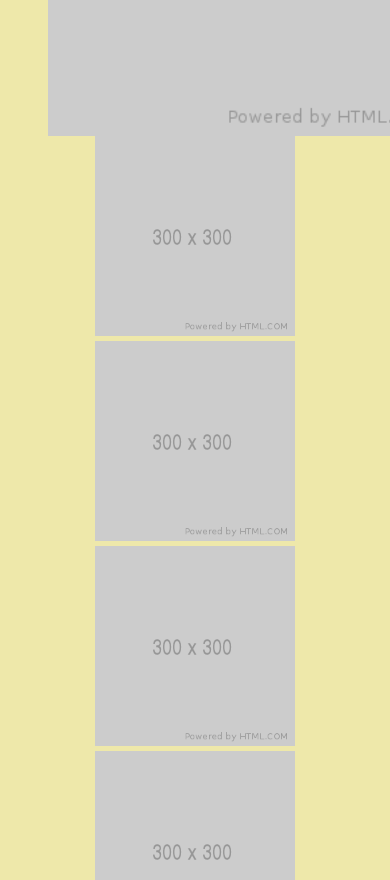
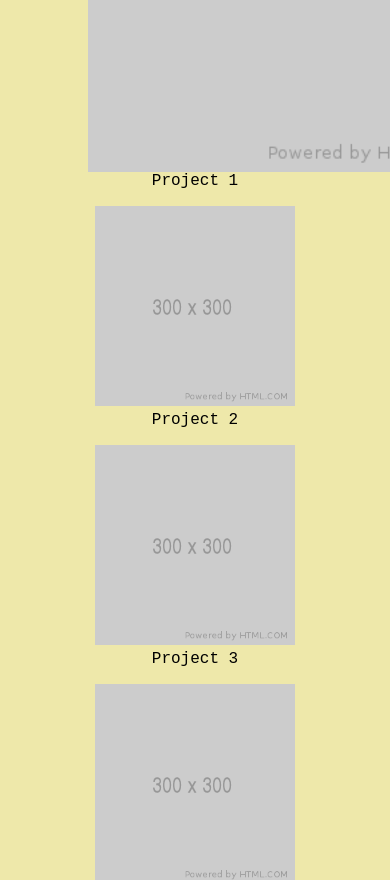
Before and after one commit to isabellelew/Portfolio, a plain HTML site: page index.html in a window 390 px wide. Shown: the part 1120-2000 px from the top of the page. Drawn offline with Linux system fonts and the light colour scheme.

Commit message:
added figcaptions, modified media queries

```diff
--- a/index.html
+++ b/index.html
@@ -12,7 +12,7 @@
 <!-- Header Section -->
 <header>
     <!-- Main Site Title -->
-        <a href="" id="homebutton"><h1>Isabelle Lewkowicz</h1></a>
+        <a href="https://isabellelew.github.io/Portfolio/" id="homebutton"><h1>Isabelle Lewkowicz</h1></a>
     <!--Navigation Bar -->
     <nav>
         <ul>
@@ -27,17 +27,18 @@
     <main>
         <!-- Introduction -->
     <section>
-        <img src="image-placeholder.jpg" alt="placeholder image">
+        <img src="image-placeholder.jpg" alt="placeholder image" id="mainphoto">
             <p>Lorem ipsum dolor sit amet consectetur adipisicing elit. Quia atque, eveniet sunt quas iusto sed odio quaerat a, veritatis dolore illum reiciendis! Aliquam aspernatur quasi magnam ipsa veritatis voluptatibus nulla.</p>
         </section>
 
         <section id="portfolio">
             <h2 id="mywork">My Work</h2>
-            <a href="https://www.google.com"><img src="300.png" alt="placeholder image" id="img1"></a>
-            <a href="https://www.google.com"><img src="300.png" alt="placeholder image" class="images"></a>
-            <a href="https://www.google.com"><img src="300.png" alt="placeholder image" class="images"></a>
-            <a href="https://www.google.com"><img src="300.png" alt="placeholder image" class="images"></a>
-            <a href="https://www.google.com"><img src="300.png" alt="placeholder image" class="images"></a>
+            <figure><a href="https://www.google.com"><img src="300.png" alt="placeholder image" id="img1"></a><figcaption>Project 1</figcaption>
+            </figure>
+            <figure><a href="https://www.google.com"><img src="300.png" alt="placeholder image" class="images"></a><figcaption>Project 2</figcaption></figure>
+            <figure><a href="https://www.google.com"><img src="300.png" alt="placeholder image" class="images"></a><figcaption>Project 3</figcaption></figure>
+            <figure><a href="https://www.google.com"><img src="300.png" alt="placeholder image" class="images"></a><figcaption>Project 4</figcaption></figure>
+            <figure><a href="https://www.google.com"><img src="300.png" alt="placeholder image" class="images"></a><figcaption>Project 5</figcaption></figure>
         </section>
 
     <!-- Contact Section -->
--- a/style.css
+++ b/style.css
@@ -52,10 +52,16 @@ height: 400px;
 
 @media screen and (max-width:992px) {
   *{
-    background: palegreen;
+    background: paleturquoise;
   }
-}@media screen and (max-width: 678px) {
+
+}
+@media screen and (max-width: 678px) {
    * {
     background: palegoldenrod;
     }
+
+    nav li {
+        display: block;
+    }
 }
```
